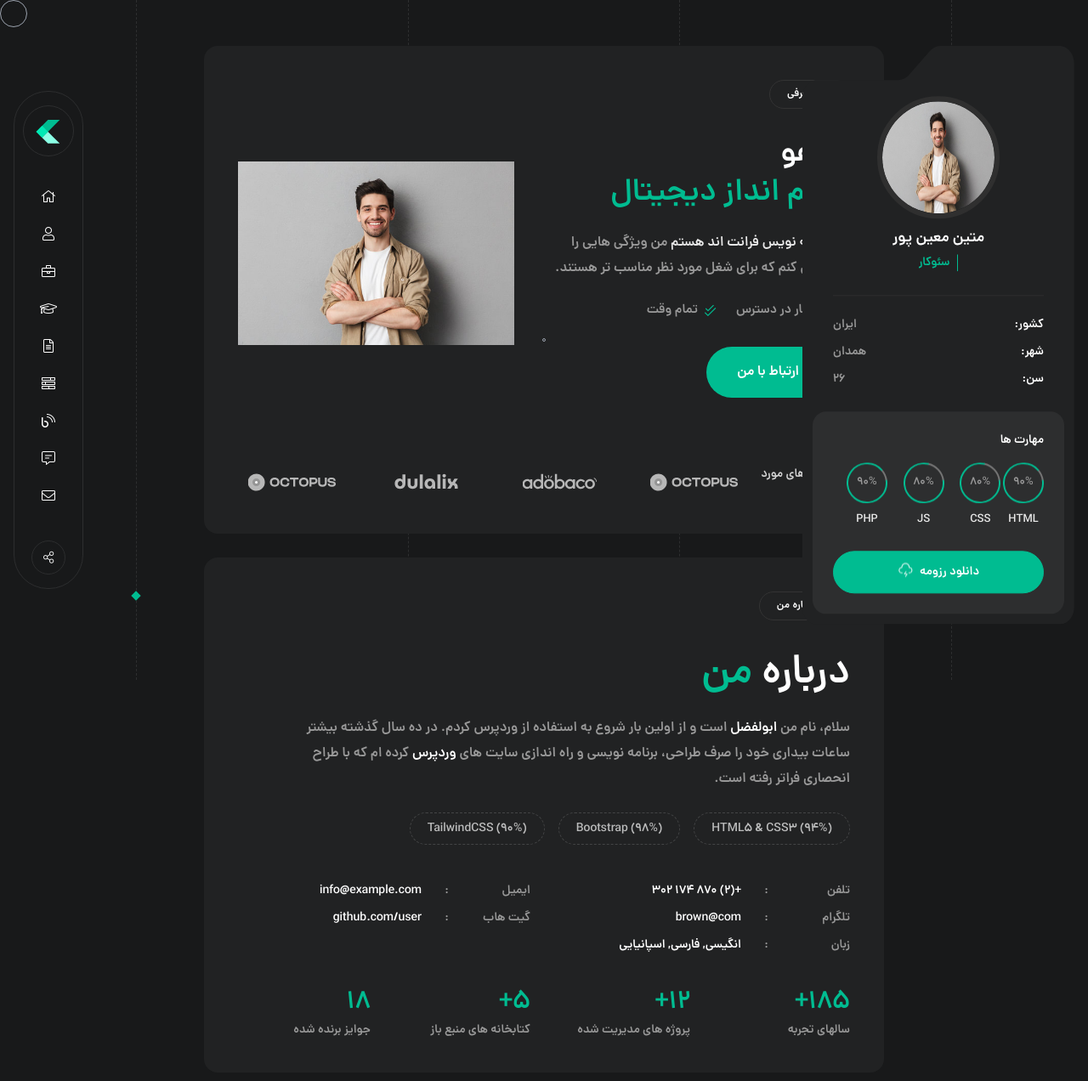
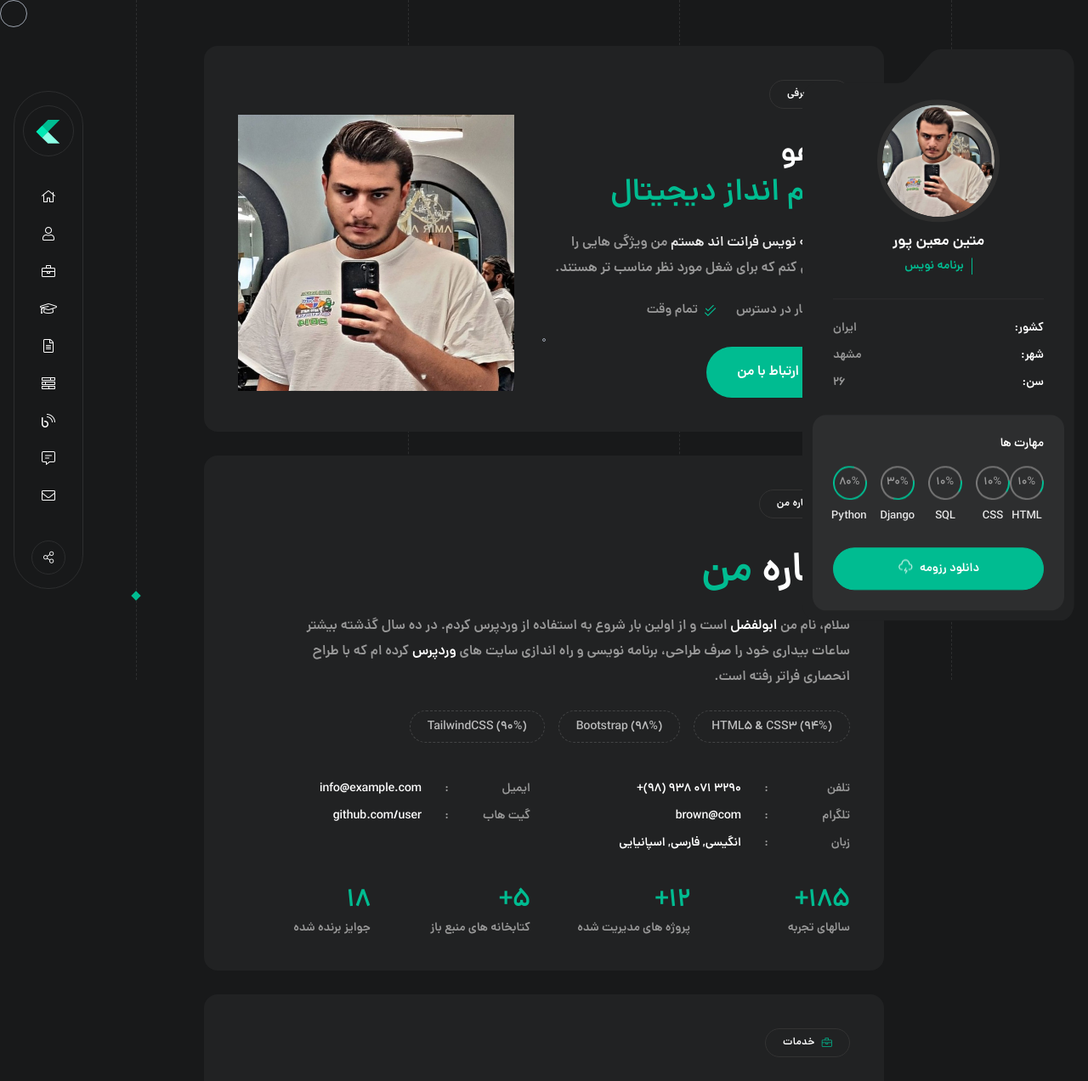
Before and after one commit to Biiigmat/Resume-blog, a Django app: template project/template/index_dark.html in a window 1280 px wide. Shown: the top 1272 px of the page at 85% size. Run offline with Django 5.2, Linux system fonts and the light colour scheme; the template is opened without the code that fills it, so the values that code supplies are empty.

Commit message:
coustomise Template

```diff
--- a/project/template/index_dark.html
+++ b/project/template/index_dark.html
@@ -235,10 +235,10 @@
                     <div class="mx-4 mt-12 text-center user-info lg:mx-6">
                         <a href="index.html"
                             class="w-36 mb-2.5 h-36 block mx-auto border-6 border-platinum dark:border-[#2f2f2f] overflow-hidden rounded-full">
-                            <img src="{% static 'assets/img/portfolio/1.jpg' %}" class="hidden dark:block w-full h-full rounded-full"
+                            <img src="{% static 'assets/img/portfolio/IMG_20240721_185627_314.jpg' %}" class="hidden dark:block w-full h-full rounded-full"
                                 alt="Brown Reddick">
                             <!--Image for Dark Version -->
-                            <img src="{% static 'assets/img/portfolio/1.jpg' %}" class="dark:hidden w-full h-full rounded-full"
+                            <img src="{% static 'assets/img/portfolio/IMG_20240721_185627_314.jpg' %}" class="dark:hidden w-full h-full rounded-full"
                                 alt="Brown Reddick">
                             <!--Image for Light Version -->
                         </a>
@@ -246,8 +246,7 @@
                         <div class="leading-none cd-headline clip is-full-width">
                             <h6 class="text-sm cd-words-wrapper designation text-theme after:!bg-theme">
                                 <b class="font-normal is-visible">برنامه نویس</b>
-                                <b class="font-normal">طراح</b>
-                                <b class="font-normal">سئوکار</b>
+                                <b class="font-normal">طراح سایت</b>
                             </h6>
                         </div>
                     </div>
@@ -260,7 +259,7 @@
                             </li>
                             <li class="flex text-sm">
                                 <span class="flex-1 font-medium text-black dark:text-white">شهر:</span>
-                                <span>همدان</span>
+                                <span>مشهد</span>
                             </li>
                             <li class="flex text-sm">
                                 <span class="flex-1 font-medium text-black dark:text-white">سن:</span>
@@ -274,29 +273,39 @@
                         <div class="text-sm font-medium text-black dark:text-white">مهارت ها</div>
                         <div class="flex items-center justify-between my-4 space-x-4 skills_circle">
                             <div class="space-y-2 text-center progressCircle">
-                                <div class="relative w-12 h-12 circle" data-percent="90">
-                                    <div class="absolute inset-0 text-[13px] font-medium label flex-center">90%</div>
+                                <div class="relative w-10 h-10 circle" data-percent="10">
+                                    <div class="absolute inset-0 text-[13px] font-medium label flex-center">80%</div>
                                 </div>
                                 <p class="text-[13px] font-normal dark:font-light text-black dark:text-white/90">HTML
                                 </p>
                             </div>
+
+
                             <div class="space-y-2 text-center progressCircle">
-                                <div class="relative w-12 h-12 circle" data-percent="80">
+                                <div class="relative w-10 h-10 circle" data-percent="10">
                                     <div class="absolute inset-0 text-[13px] font-medium label flex-center">80%</div>
                                 </div>
                                 <p class="text-[13px] font-normal dark:font-light text-black dark:text-white/90">CSS</p>
                             </div>
+
                             <div class="space-y-2 text-center progressCircle">
-                                <div class="relative w-12 h-12 circle" data-percent="80">
-                                    <div class="absolute inset-0 text-[13px] font-medium label flex-center">80%</div>
-                                </div>
-                                <p class="text-[13px] font-normal dark:font-light text-black dark:text-white/90">JS</p>
+                                <div class="relative w-10 h-10 circle" data-percent="10">
+                                    <div class="absolute inset-0 text-[13px] font-medium label flex-center">33%</div>
+                                </div>
+                                <p class="text-[13px] font-normal dark:font-light text-black dark:text-white/90">SQL</p>
+                            </div>
+
+                            <div class="space-y-2 text-center progressCircle">
+                                <div class="relative w-10 h-10 circle" data-percent="30">
+                                    <div class="absolute inset-0 text-[13px] font-medium label flex-center">20%</div>
+                                </div>
+                                <p class="text-[13px] font-normal dark:font-light text-black dark:text-white/90">Django</p>
                             </div>
                             <div class="space-y-2 text-center progressCircle">
-                                <div class="relative w-12 h-12 circle" data-percent="90">
-                                    <div class="absolute inset-0 text-[13px] font-medium label flex-center">90%</div>
-                                </div>
-                                <p class="text-[13px] font-normal dark:font-light text-black dark:text-white/90">PHP</p>
+                                <div class="relative w-10 h-10 circle" data-percent="80">
+                                    <div class="absolute inset-0 text-[13px] font-medium label flex-center">80%</div>
+                                </div>
+                                <p class="text-[13px] font-normal dark:font-light text-black dark:text-white/90">Python</p>
                             </div>
                         </div>
                         <div class="mt-6">
@@ -518,72 +527,12 @@
 
                             </div>
                             <div class="hero-image flex-[0_0_20.3rem] max-md:hidden">
-                                <img src="{% static 'assets/img/portfolio/1.jpg' %}" class="dark:hidden" alt="Hero Image - Light Mode">
-                                <img src="{% static 'assets/img/portfolio/1.jpg' %}" class="hidden dark:block"
+                                <img src="{% static 'assets/img/portfolio/IMG_20240721_185627_314.jpg' %}" class="dark:hidden" alt="Hero Image - Light Mode">
+                                <img src="{% static 'assets/img/portfolio/IMG_20240721_185627_314.jpg' %}" class="hidden dark:block"
                                     alt="Hero Image - Dark Mode">
                             </div>
                         </div>
-                        <div class="mb-2 mt-14 xl:mb-0 xl:mt-20">
-                            <div class="items-center grid-cols-12 overflow-hidden md:grid">
-                                <div class="hidden col-span-2 md:inline-block">
-                                    <h6
-                                        class="font-medium text-black dark:text-white/80 text-sm md:max-w-[8rem] border-r border-theme pr-[14px]">
-                                        شرکت های مورد اعتماد
-                                    </h6>
-                                </div>
-                                <div class="col-span-10 logo-slider">
-                                    <div class="swiper">
-                                        <div class="swiper-wrapper">
-                                            <div class="swiper-slide">
-                                                <a href="#" class="transition duration-200 flex-center">
-                                                    <img src="{% static 'assets/img/partners/logo1.svg' %}" alt="Partner Name">
-                                                </a>
-                                            </div>
-                                            <div class="swiper-slide">
-                                                <a href="#" class="transition duration-200 flex-center">
-                                                    <img src="{% static 'assets/img/partners/logo2.svg' %}" alt="Partner Name">
-                                                </a>
-                                            </div>
-                                            <div class="swiper-slide">
-                                                <a href="#" class="transition duration-200 flex-center">
-                                                    <img src="{% static 'assets/img/partners/logo3.svg' %}" alt="Partner Name">
-                                                </a>
-                                            </div>
-                                            <div class="swiper-slide">
-                                                <a href="#" class="transition duration-200 flex-center">
-                                                    <img src="{% static 'assets/img/partners/logo4.svg' %}" alt="Partner Name">
-                                                </a>
-                                            </div>
-                                            <div class="swiper-slide">
-                                                <a href="#" class="transition duration-200 flex-center">
-                                                    <img src="{% static 'assets/img/partners/logo2.svg' %}" alt="Partner Name">
-                                                </a>
-                                            </div>
-                                            <div class="swiper-slide">
-                                                <a href="#" class="transition duration-200 flex-center">
-                                                    <img src="{% static 'assets/img/partners/logo4.svg' %}" alt="Partner Name">
-                                                </a>
-                                            </div>
-                                            <div class="swiper-slide">
-                                                <a href="#" class="transition duration-200 flex-center">
-                                                    <img src="{% static 'assets/img/partners/logo2.svg' %}" alt="Partner Name">
-                                                </a>
-                                            </div>
-                                            <div class="swiper-slide">
-                                                <a href="#" class="transition duration-200 flex-center">
-                                                    <img src="{% static 'assets/img/partners/logo4.svg' %}" alt="Partner Name">
-                                                </a>
-                                            </div>
-                                            <div class="swiper-slide">
-                                                <a href="#" class="transition duration-200 flex-center">
-                                                    <img src="{% static 'assets/img/partners/logo2.svg' %}" alt="Partner Name">
-                                                </a>
-                                            </div>
-                                        </div>
-                                    </div>
-                                </div>
-                            </div>
-                        </div>
+
                     </div>
 
                 </div>
@@ -633,7 +582,7 @@
                                 <li class="flex items-center">
                                     <span class="flex-[0_0_6rem]">تلفن</span>
                                     <span class="flex-[0_0_2rem]">:</span>
-                                    <span class="text-black dark:text-white">+(2) 870 174 302 </span>
+                                    <span class="text-black dark:text-white"> 3290 071 938 (98)+   </span>
                                 </li>
                                 <li class="flex items-center">
                                     <span class="flex-[0_0_6rem]">ایمیل</span>
@@ -1111,7 +1060,7 @@
                                         class="md:flex-1 md:pl-16 relative md:before:content-[''] md:before:absolute md:before:-right-8 md:before:top-3 md:before:w-2 md:before:h-2 md:before:bg-theme md:before:rounded-full md:before:shadow-dots_glow">
                                         <h4
                                             class="text-xl xl:text-2xl font-medium xl:font-medium leading-7 text-black dark:text-white mb-2.5">
-                                            همدان
+                                            مشهد
                                         </h4>
                                         <p>
                                             لورم ایپسوم متن ساختگی با تولید سادگی نامفهوم از صنعت چاپ
@@ -1207,7 +1156,7 @@
                                         class="info text-center position-center max-lg:text-3xl text-lead font-semibold text-black dark:text-white leading-1.15 transition duration-500 scale-110 opacity-0 group-hover:scale-100 group-hover:opacity-100 relative z-10">
                                         برنامه نویسی
                                         <span>
-                                            php
+                                            Python
                                         </span>
                                     </div>
                                 </a>
@@ -1237,7 +1186,7 @@
                                         class="info text-center position-center max-lg:text-3xl text-lead font-semibold text-black dark:text-white leading-1.15 transition duration-500 scale-110 opacity-0 group-hover:scale-100 group-hover:opacity-100 relative z-10">
                                         برنامه نویسی
                                         <span>
-                                            php
+                                            Python
                                         </span>
                                     </div>
                                 </a>
@@ -1267,7 +1216,7 @@
                                         class="info text-center position-center max-lg:text-3xl text-lead font-semibold text-black dark:text-white leading-1.15 transition duration-500 scale-110 opacity-0 group-hover:scale-100 group-hover:opacity-100 relative z-10">
                                         برنامه نویسی
                                         <span>
-                                            php
+                                            Python
                                         </span>
                                     </div>
                                 </a>
@@ -1297,7 +1246,7 @@
                                         class="info text-center position-center max-lg:text-3xl text-lead font-semibold text-black dark:text-white leading-1.15 transition duration-500 scale-110 opacity-0 group-hover:scale-100 group-hover:opacity-100 relative z-10">
                                         برنامه نویسی
                                         <span>
-                                            php
+                                            Python
                                         </span>
                                     </div>
                                 </a>
@@ -1495,7 +1444,7 @@
                                     <div class="swiper-slide">
                                         <div class="text-center slider-inner md:px-5">
                                             <div class="image flex-center">
-                                                <img src="{% static 'assets/img/portfolio/1.jpg' %}"
+                                                <img src="{% static 'assets/img/portfolio/IMG_20240721_185627_314.jpg' %}"
                                                     class="hidden dark:block w-20 h-20 rounded-full"
                                                     alt="Brown Reddick">
                                             </div>
@@ -1547,7 +1496,7 @@
                                     <div class="swiper-slide">
                                         <div class="text-center slider-inner md:px-5">
                                             <div class="image flex-center">
-                                                <img src="{% static 'assets/img/portfolio/1.jpg' %}"
+                                                <img src="{% static 'assets/img/portfolio/IMG_20240721_185627_314.jpg' %}"
                                                     class="hidden dark:block w-20 h-20 rounded-full"
                                                     alt="Brown Reddick">
                                             </div>
@@ -1599,7 +1548,7 @@
                                     <div class="swiper-slide">
                                         <div class="text-center slider-inner md:px-5">
                                             <div class="image flex-center">
-                                                <img src="{% static 'assets/img/portfolio/1.jpg' %}"
+                                                <img src="{% static 'assets/img/portfolio/IMG_20240721_185627_314.jpg' %}"
                                                     class="hidden dark:block w-20 h-20 rounded-full"
                                                     alt="Brown Reddick">
                                             </div>
@@ -1722,7 +1671,7 @@
                                         </div>
                                         <div class="flex-1">
                                             <h6 class="text-lg text-black dark:text-white">آدرس</h6>
-                                            <p class="text-sm"> ایران همدان</p>
+                                            <p class="text-sm"> ایران مشهد</p>
                                         </div>
                                     </li>
                                     <li class="flex flex-wrap items-center gap-5">
@@ -1771,14 +1720,14 @@
                                         </div>
                                         <div class="flex-1">
                                             <h6 class="text-lg text-black dark:text-white">تلفن</h6>
-                                            <p class="text-sm">+976 34 99 99</p>
+                                            <p class="text-sm">3290 071 938 (98)+</p>
                                         </div>
                                     </li>
                                 </ul>
                             </div><!-- Contact info end -->
 
                             <div class="md:col-span-7">
-                                <form action="contact-form.php" method="get" class="space-y-4">
+                                <form action="contact-form.Python" method="get" class="space-y-4">
                                     <div class="form-group">
                                         <input type="text" name="client__name" placeholder="نام"
                                             class="w-full p-5 text-sm outline-none h-13 focus:border-theme dark:placeholder:text-white/40"
```
Also changed, not shown: project/static/assets/img/portfolio/IMG_20240721_185627_314.jpg (added).
